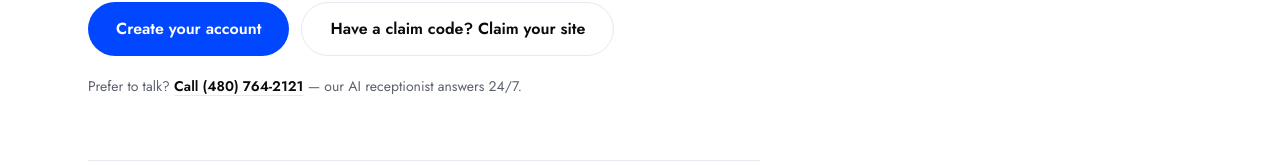
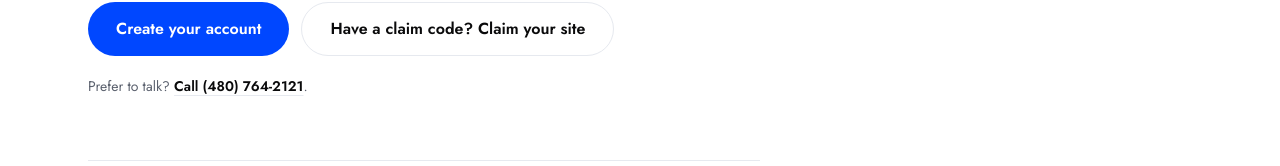
Before and after one commit to VirtualJoe760/thinkbigjoe, a Next.js app: page / in a window 1280 px wide. Shown: the part 746-912 px from the top of the page. Built offline with nearby package versions, Linux system fonts and the light colour scheme; no server answers.

Commit message:
copy(hero): remove 'our AI receptionist answers 24/7' line

```diff
--- a/src/components/hero.tsx
+++ b/src/components/hero.tsx
@@ -54,8 +54,8 @@ export function Hero() {
           Prefer to talk?{" "}
           <a href="tel:+14807642121" className="font-semibold text-ink underline decoration-line underline-offset-4 hover:decoration-brand">
             Call (480) 764-2121
-          </a>{" "}
-          — our AI receptionist answers 24/7.
+          </a>
+          .
         </p>
 
         <dl className="mt-16 grid max-w-2xl grid-cols-3 gap-8 border-t border-line pt-8">
```
